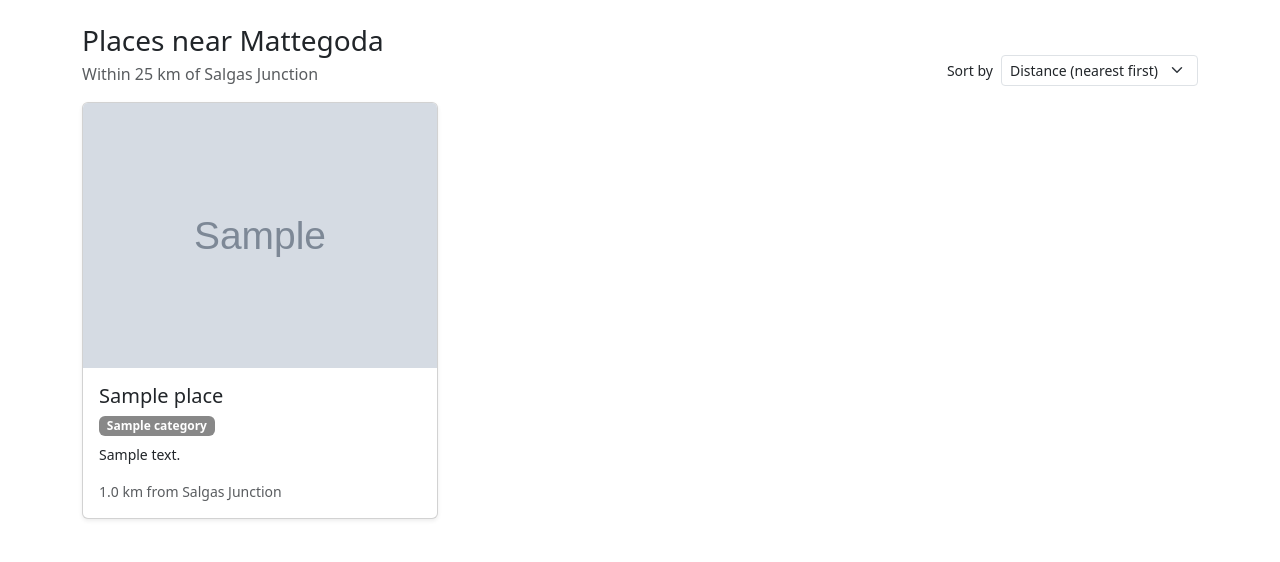
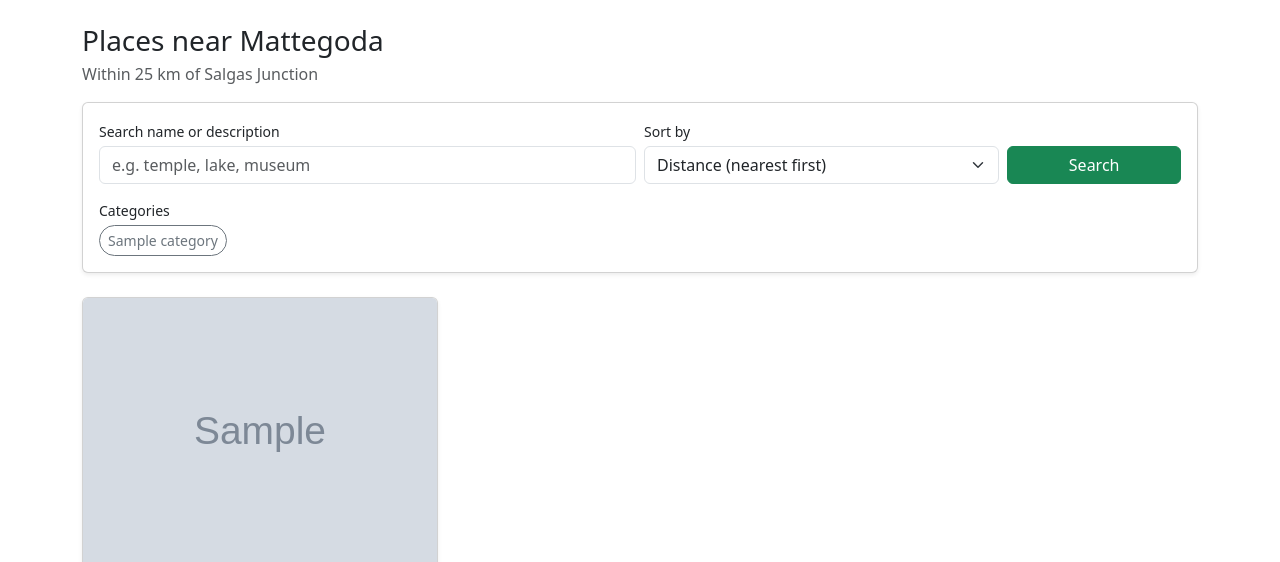
Before and after one commit to Savitha75/mattegoda-day-planner, a PHP site: page /index.php in a window 1280 px wide. Shown: the part 56-618 px from the top of the page. Run offline with PHP 8.4, Linux system fonts and the light colour scheme; tables that the repository leaves empty hold one stand-in row (values such as "Sample post"); grey boxes marked "Sample" are stand-in pictures.

Commit message:
feat(catalogue): category filter and keyword search with match count (FR-06 to FR-11); tests TC-006 to TC-011

```diff
--- a/index.php
+++ b/index.php
@@ -10,43 +10,94 @@ $sortOptions = [                                         // FR-03
     'name'          => 'Name (A–Z)',
 ];
 $sort = $_GET['sort'] ?? 'distance_asc';
-if (!array_key_exists($sort, $sortOptions)) {
+if (!is_string($sort) || !array_key_exists($sort, $sortOptions)) {
     $sort = 'distance_asc';
 }
 
-$places     = Place::findAll([], $sort);                 // FR-01, FR-02
+// FR-06, FR-07: selected categories. Keep only digits that are real category IDs.
+$allCategories = Category::findAll();
+$selected = [];
+foreach ((array) ($_GET['cat'] ?? []) as $value) {
+    if (is_string($value) && ctype_digit($value) && isset($allCategories[(int) $value])) {
+        $selected[] = (int) $value;
+    }
+}
+$selected = array_values(array_unique($selected));
+
+// FR-09: keyword, trimmed and limited to 100 characters
+$q = is_string($_GET['q'] ?? null) ? trim($_GET['q']) : '';
+$q = mb_substr($q, 0, 100);
+
+$filtersActive = $selected !== [] || $q !== '';          // FR-11
+
+$places     = Place::findAll(['categories' => $selected, 'q' => $q], $sort);
 $total      = count($places);
 $totalPages = max(1, (int) ceil($total / PER_PAGE));
 $page       = filter_input(INPUT_GET, 'page', FILTER_VALIDATE_INT, ['options' => ['min_range' => 1]]) ?: 1;
 $page       = min($page, $totalPages);
 $pagePlaces = array_slice($places, ($page - 1) * PER_PAGE, PER_PAGE);
 
-$pageUrl = fn(int $n): string => url('index.php?' . http_build_query(['sort' => $sort, 'page' => $n]));
+// Links keep the current filters and sort
+$baseQuery = array_filter(['q' => $q, 'cat' => $selected, 'sort' => $sort], fn($v) => $v !== '' && $v !== []);
+$pageUrl   = fn(int $n): string => url('index.php?' . http_build_query($baseQuery + ['page' => $n]));
+$clearUrl  = url('index.php?' . http_build_query(['sort' => $sort]));
 
 $pageTitle = 'Places';
 require __DIR__ . '/includes/header.php';
 ?>
-<div class="d-flex flex-wrap justify-content-between align-items-end gap-2 mb-3">
-  <div>
 <h1 class="h3 mb-1">Places near Mattegoda</h1>
-    <p class="text-muted mb-0">Within 25 km of Salgas Junction</p>
+<p class="text-muted">Within 25 km of Salgas Junction</p>
+
+<!-- FR-06 to FR-10: search, categories and sort in ONE form, so they always work together -->
+<form method="get" class="card card-body shadow-sm mb-4" role="search" aria-label="Filter places">
+  <div class="row g-2 align-items-end">
+    <div class="col-md-6">
+      <label for="q" class="form-label small mb-1">Search name or description</label>
+      <input type="search" id="q" name="q" class="form-control" value="<?= h($q) ?>"
+             maxlength="100" placeholder="e.g. temple, lake, museum">
     </div>
-  <form method="get" class="d-flex align-items-center gap-2">
-    <label for="sort" class="form-label mb-0 small text-nowrap">Sort by</label>
-    <select id="sort" name="sort" class="form-select form-select-sm" onchange="this.form.submit()">
+    <div class="col-7 col-md-4">
+      <label for="sort" class="form-label small mb-1">Sort by</label>
+      <select id="sort" name="sort" class="form-select" onchange="this.form.submit()">
         <?php foreach ($sortOptions as $value => $label): ?>
           <option value="<?= h($value) ?>" <?= $value === $sort ? 'selected' : '' ?>><?= h($label) ?></option>
         <?php endforeach; ?>
       </select>
-    <noscript><button class="btn btn-sm btn-outline-secondary">Apply</button></noscript>
+    </div>
+    <div class="col-5 col-md-2 d-grid">
+      <button type="submit" class="btn btn-success">Search</button>
+    </div>
+  </div>
+
+  <fieldset class="mt-3">
+    <legend class="form-label small mb-1">Categories</legend>
+    <div class="d-flex flex-wrap gap-2">
+      <?php foreach ($allCategories as $cat): ?>
+        <?php $id = 'cat-' . $cat->categoryId; ?>
+        <input type="checkbox" class="btn-check" id="<?= $id ?>" name="cat[]"
+               value="<?= $cat->categoryId ?>" autocomplete="off" onchange="this.form.submit()"
+               <?= in_array($cat->categoryId, $selected, true) ? 'checked' : '' ?>>
+        <label class="btn btn-sm btn-outline-secondary rounded-pill" for="<?= $id ?>">
+          <?= h(ucfirst($cat->name)) ?>
+        </label>
+      <?php endforeach; ?>
+    </div>
+  </fieldset>
 </form>
+
+<?php if ($filtersActive && $total > 0): ?>
+  <!-- FR-11: match count -->
+  <div class="d-flex flex-wrap align-items-center gap-2 mb-3" aria-live="polite">
+    <span><strong><?= $total ?></strong> <?= $total === 1 ? 'place matches' : 'places match' ?> your filters</span>
+    <a class="btn btn-sm btn-link" href="<?= h($clearUrl) ?>">Clear filters</a>
   </div>
+<?php endif; ?>
 
 <?php if ($total === 0): ?>
   <!-- FR-05: empty state -->
-  <div class="text-center py-5">
+  <div class="text-center py-5" aria-live="polite">
     <p class="lead mb-3">No places found</p>
-    <a class="btn btn-outline-success" href="<?= url('index.php') ?>">Clear all filters</a>
+    <a class="btn btn-outline-success" href="<?= h($clearUrl) ?>">Clear all filters</a>
   </div>
 <?php else: ?>
   <div class="row row-cols-1 row-cols-sm-2 row-cols-lg-3 g-4">
@@ -84,7 +135,8 @@ require __DIR__ . '/includes/header.php';
     <nav class="mt-4" aria-label="Place list pages">
       <ul class="pagination justify-content-center">
         <li class="page-item <?= $page === 1 ? 'disabled' : '' ?>">
-          <a class="page-link" href="<?= h($pageUrl($page - 1)) ?>">Previous</a>
+          <a class="page-link" href="<?= h($pageUrl($page - 1)) ?>"
+             <?= $page === 1 ? 'tabindex="-1" aria-disabled="true"' : '' ?>>Previous</a>
         </li>
         <?php for ($n = 1; $n <= $totalPages; $n++): ?>
           <li class="page-item <?= $n === $page ? 'active' : '' ?>">
@@ -93,7 +145,8 @@ require __DIR__ . '/includes/header.php';
           </li>
         <?php endfor; ?>
         <li class="page-item <?= $page === $totalPages ? 'disabled' : '' ?>">
-          <a class="page-link" href="<?= h($pageUrl($page + 1)) ?>">Next</a>
+          <a class="page-link" href="<?= h($pageUrl($page + 1)) ?>"
+             <?= $page === $totalPages ? 'tabindex="-1" aria-disabled="true"' : '' ?>>Next</a>
         </li>
       </ul>
     </nav>
--- a/src/Place.php
+++ b/src/Place.php
@@ -31,7 +31,9 @@ final class Place
     }
 
     /**
-     * Active places with their categories and first photo (FR-01, FR-02).
+     * Active places with their categories and first photo (FR-01, FR-02),
+     * optionally filtered by category and keyword (FR-06 to FR-10).
+     * @param array{categories?: int[], q?: string} $filters
      * @return Place[]
      */
     public static function findAll(array $filters = [], string $sort = 'distance_asc'): array
@@ -39,7 +41,26 @@ final class Place
         $orderBy = self::SORTS[$sort] ?? self::SORTS['distance_asc'];
         $where   = ['p.is_active = 1'];
         $params  = [];
-        // Next step: category (FR-06 to FR-08) and keyword (FR-09, FR-10) conditions are added here.
+
+        // FR-06 to FR-08: places in ANY of the selected categories
+        $categoryIds = $filters['categories'] ?? [];
+        if ($categoryIds !== []) {
+            $marks   = implode(',', array_fill(0, count($categoryIds), '?'));   // e.g. "?,?"
+            $where[] = "p.place_id IN (SELECT pc2.place_id
+                                         FROM place_category pc2
+                                        WHERE pc2.category_id IN ($marks))";
+            array_push($params, ...$categoryIds);
+        }
+
+        // FR-09: keyword in name or description (trimmed; case-insensitive via the _ci collation)
+        $keyword = trim($filters['q'] ?? '');
+        if ($keyword !== '') {
+            $like     = '%' . addcslashes($keyword, '%_\\') . '%';   // treat % and _ as normal characters
+            $where[]  = '(p.name LIKE ? OR p.description LIKE ?)';
+            $params[] = $like;
+            $params[] = $like;
+        }
+        // FR-10: every condition in $where is joined with AND below
 
         $sql = 'SELECT p.place_id, p.name, p.summary, p.distance_km,
                        GROUP_CONCAT(pc.category_id ORDER BY pc.is_primary DESC, pc.category_id) AS category_ids,
```
Also changed, not shown: docs/test-log.md (+11 -0 lines), 9 other files. Lines whose indentation alone changed are shown as unchanged.
